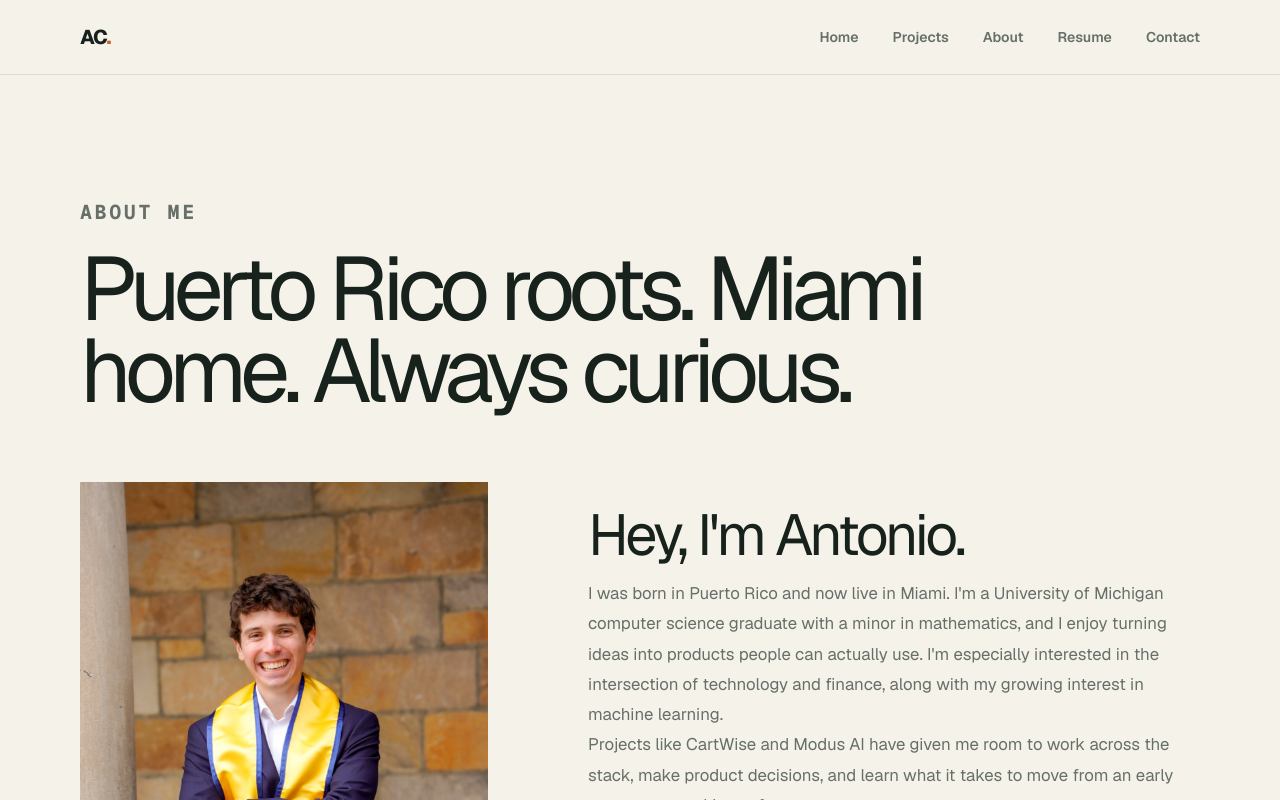
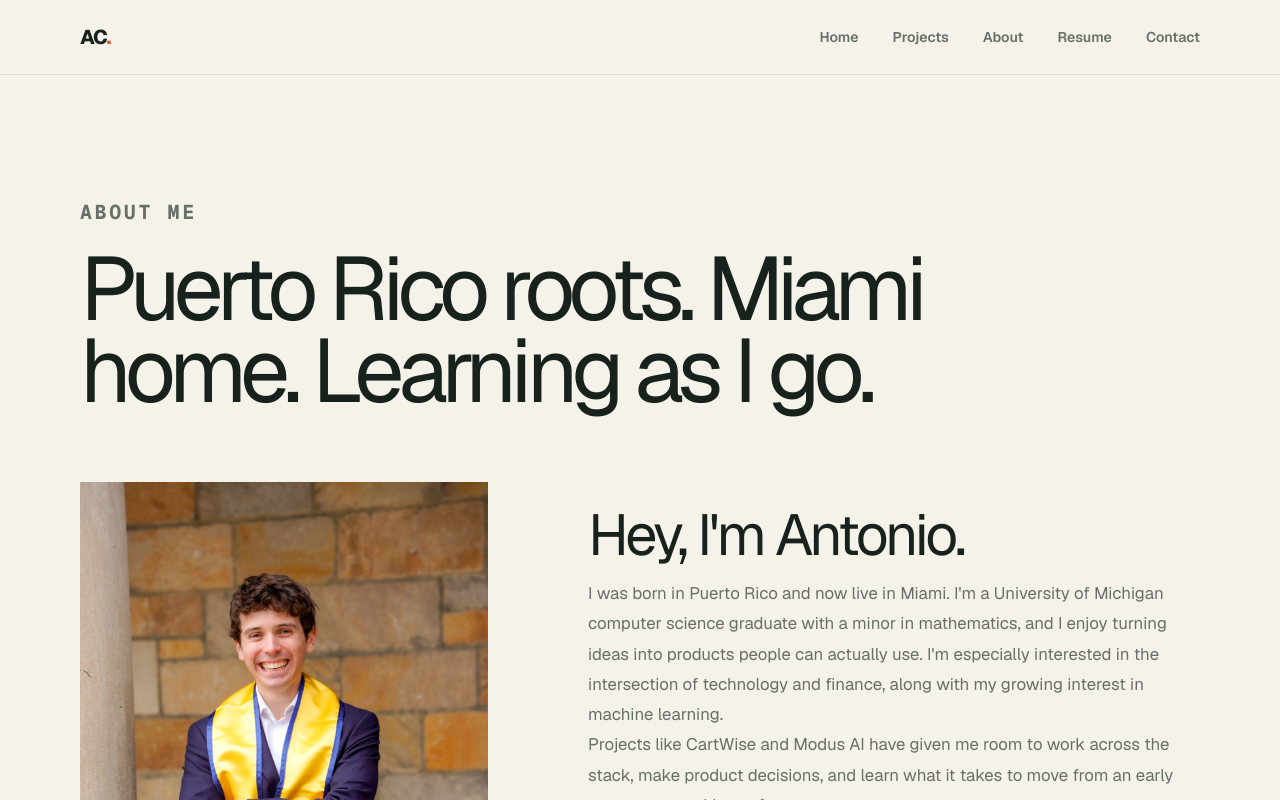
Before and after one commit to apcolon/PersonalWebsite, a Next.js app: page /about in a window 1280 px wide. Shown: the top 800 px of the page. Built offline with nearby package versions, Linux system fonts and the light colour scheme.

Commit message:
Refine about page heading

```diff
--- a/src/app/about/page.tsx
+++ b/src/app/about/page.tsx
@@ -7,7 +7,7 @@ export default function AboutPage() {
     <section className="page shell">
       <div className="page-intro">
         <p className="eyebrow">About me</p>
-        <h1>Puerto Rico roots. Miami home. Always curious.</h1>
+        <h1>Puerto Rico roots. Miami home. Learning as I go.</h1>
       </div>
       <div className="about-layout">
         <div className="portrait-frame">
```
